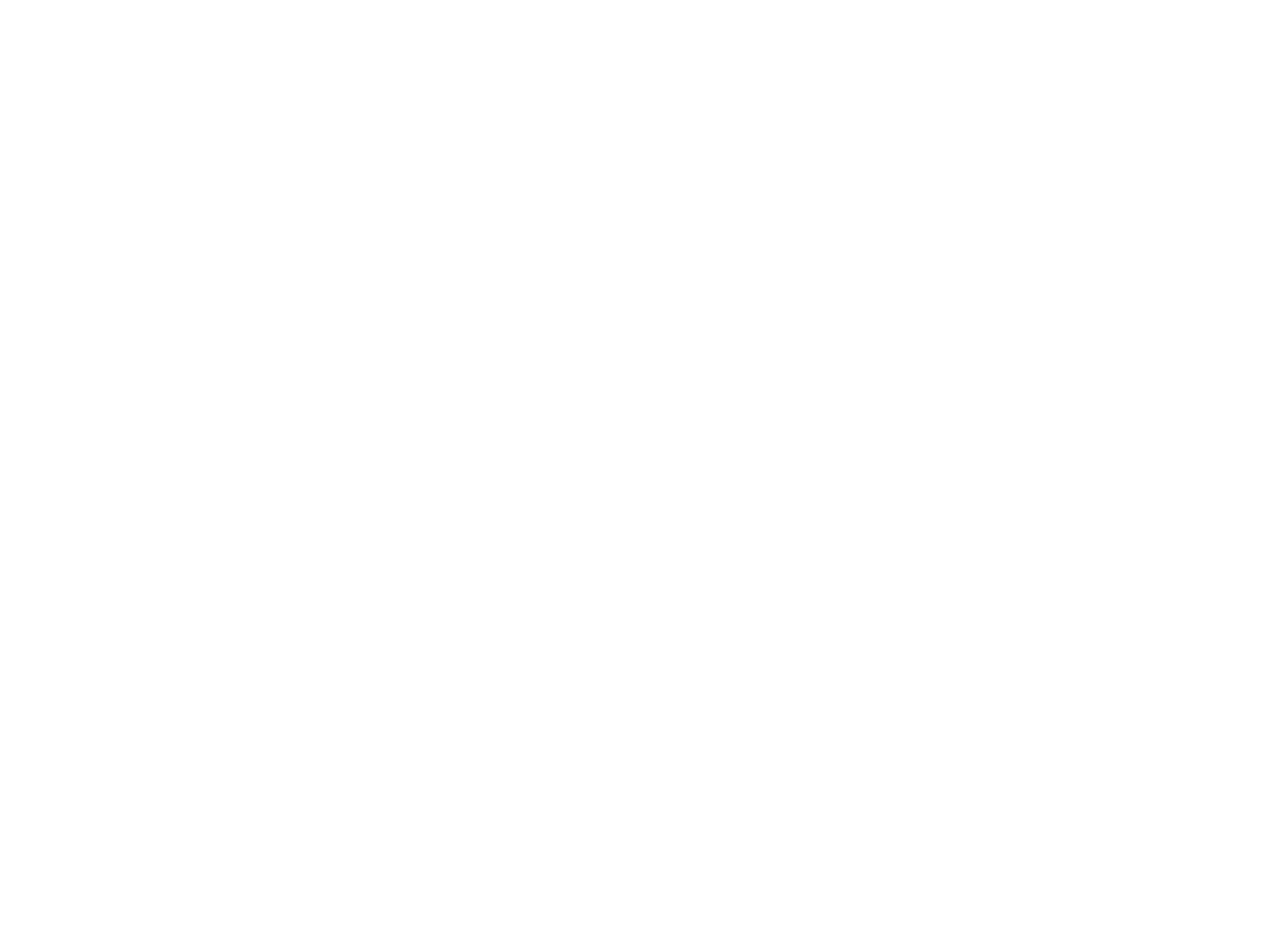
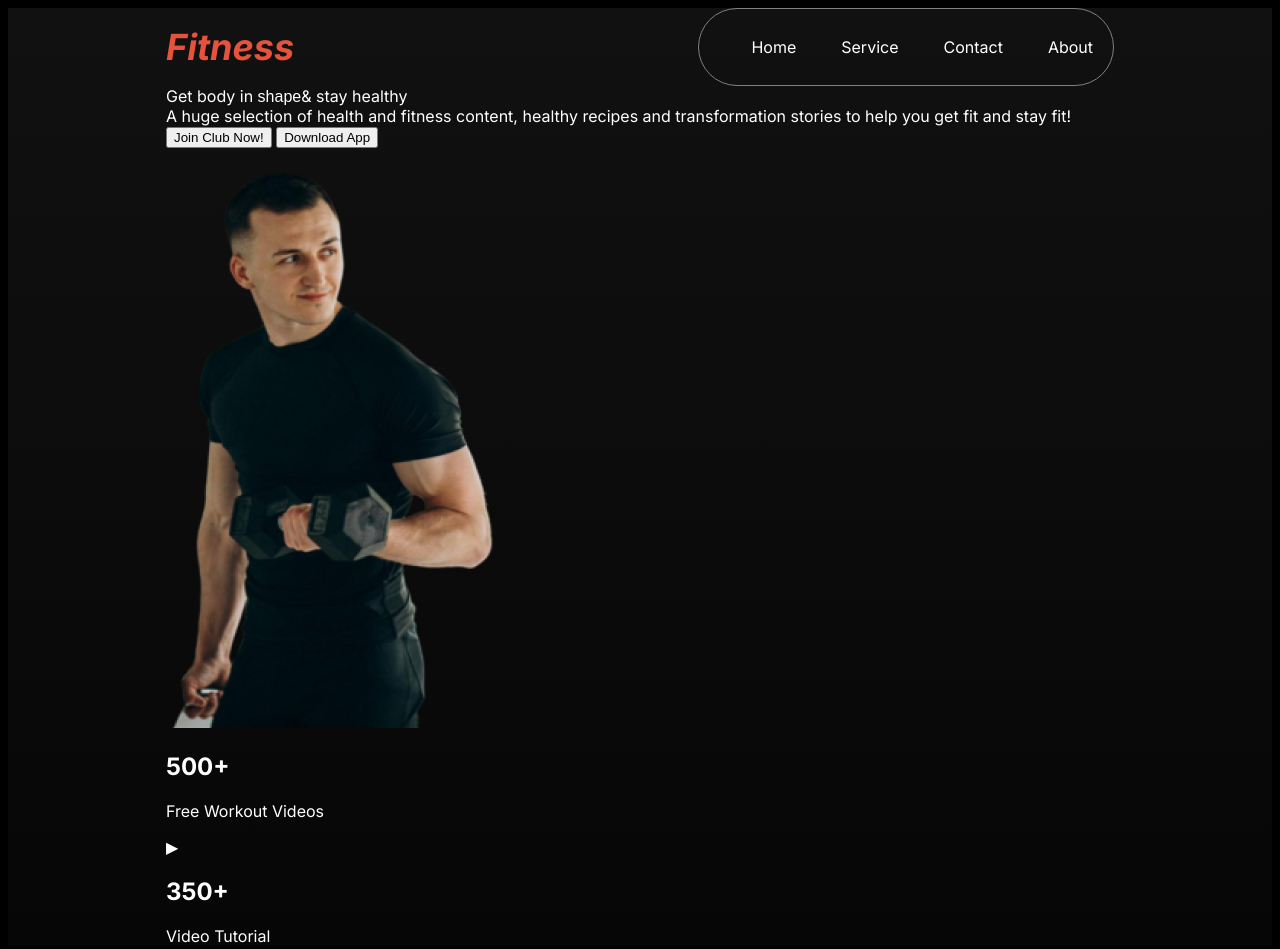
Before and after one commit to Banabir72/assignment-2, a plain HTML site: page index.html in a window 1280 px wide. Before the commit the page ends 800 px from the top, so only its background shows below. Drawn offline with Linux system fonts and the light colour scheme; a web font is replaced by a local one.

Commit message:
added header part

```diff
--- a/index.html
+++ b/index.html
@@ -6,9 +6,41 @@
     <title>Assignment-2</title>
     <link rel="stylesheet" href="styles/style.css">
 </head>
-<body>
+<body class="inter">
     <header>
-
+        <div class="header">
+            <div class="navbar">
+                <div class="nav-title"><em>Fitness</em></div>
+                <div class="nav-items">
+                    <ul>
+                        <li class="home">Home</li>
+                        <li>Service</li>
+                        <li>Contact</li>
+                        <li>About</li>
+                    </ul>
+                </div>
+            </div>
+            <div class="banner">
+                <div class="banner-para">
+                    <div class="para-head">Get body in <span class="miama">shape</span>& stay healthy</div>
+                    <div class="para-description">A huge selection of health and fitness content, healthy recipes and transformation stories to help you get fit and stay fit!</div>
+                    <button class="join-club">Join Club Now!</button>
+                    <button class="app">Download App</button>
+                </div>
+                <div class="banner-picture">
+                    <img src="images/Images 2.png" alt="" class="banner-pic">
+                    <div class="card-1">
+                        <h2 class="card-1-title">500+</h2>
+                        <p class="card-1-des">Free Workout Videos</p>
+                    </div>
+                    <div class="card-2">
+                        <div class="play">▶</div>
+                        <h2 class="card-2-title">350+</h2>
+                        <p class="card-2-des">Video Tutorial</p>
+                    </div>
+                </div>
+            </div>
+        </div>
     </header>
     <main>
 
--- a/styles/style.css
+++ b/styles/style.css
@@ -0,0 +1,57 @@
+@import url('https://fonts.googleapis.com/css2?family=Inter:ital,opsz,wght@0,14..32,100..900;1,14..32,100..900&display=swap');
+
+@import url(' https://fonts.cdnfonts.com/css/miama' );
+
+
+.inter{
+    font-family: "Inter", sans-serif;
+    font-optical-sizing: auto;
+    font-style: normal;
+  }
+  .miama{
+    font-family: "miama", sans-serif;
+    font-optical-sizing: auto;
+    font-style: normal;
+  }
+  body{
+    background-color: black;
+    color: white;
+  }
+  header{
+    width: 100%;
+    background: linear-gradient(180.00deg, rgb(17, 17, 17), rgba(8, 8, 8, 0.8) 100%);
+  }
+  /* Navbar style */
+.header{
+    max-width: 75%;
+    margin: 0 auto;
+}
+.navbar{
+    display: flex;
+    justify-content: space-between;
+    align-items: center;
+    margin: 0 auto;
+    text-align: center;
+}
+.nav-title{
+    color: #E6533C;
+    font-size: 2.25rem;
+    font-weight: bolder;
+}
+ul{
+    display: flex;
+    gap: 45px;
+}
+ul li{
+    list-style: none;
+}
+.nav-items{
+    border: 1px solid gray;
+    border-radius: 40px;
+    align-items: center;
+    justify-content: center;
+    text-align: center;
+    padding: 12px;
+    padding-right: 20px;
+    margin: 0;
+}
```
